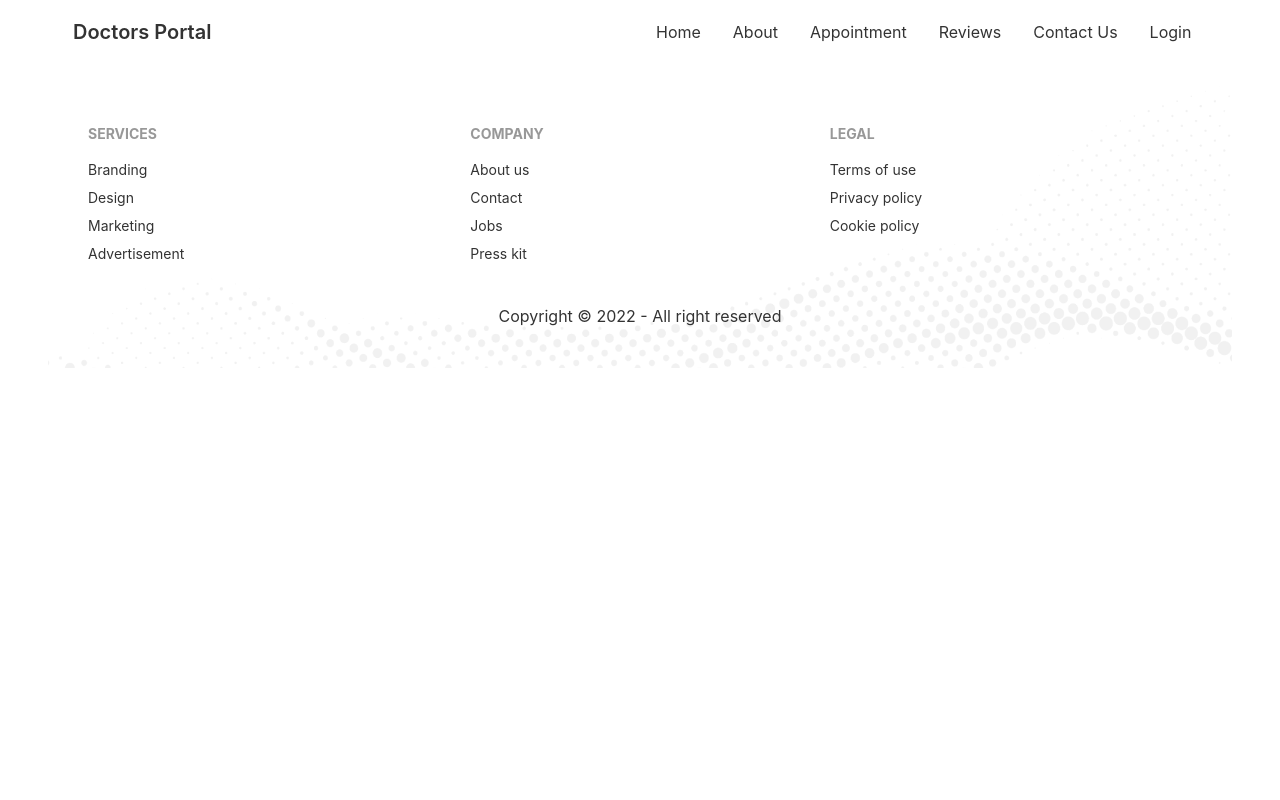
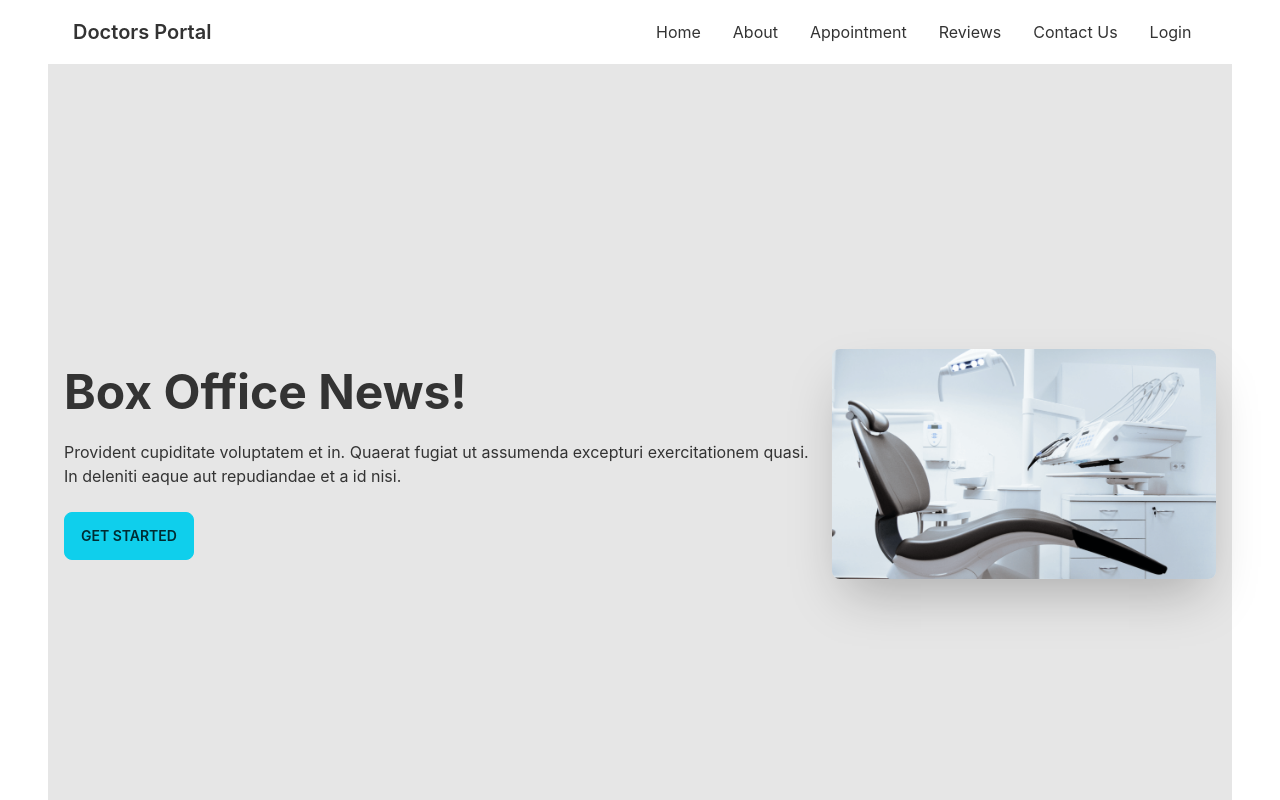
Before and after one commit to mohiuddin2721/doctors-portal-client-12-71, a React (Create React App) app: page /appointment in a window 1280 px wide. Shown: the top 800 px of the page. Built offline with nearby package versions, Linux system fonts and the light colour scheme.

Commit message:
appointment banner component created and has been implemented on appointment page

```diff
--- a/src/page/Appointment/Appointment.js
+++ b/src/page/Appointment/Appointment.js
@@ -1,9 +1,11 @@
 import React from 'react';
 import Footer from '../Shared/Footer';
+import AppointmentBanner from './AppointmentBanner';
 
 const Appointment = () => {
     return (
         <div>
+            <AppointmentBanner></AppointmentBanner>
             <Footer></Footer>
         </div>
     );
--- /dev/null
+++ b/src/page/Appointment/AppointmentBanner.js
@@ -0,0 +1,19 @@
+import React from 'react';
+import chair from '../../assets/images/chair.png';
+
+const AppointmentBanner = () => {
+    return (
+        <div class="hero min-h-screen bg-base-200">
+            <div class="hero-content flex-col lg:flex-row-reverse">
+                <img src={chair} class="max-w-sm rounded-lg shadow-2xl" alt='' />
+                <div>
+                    <h1 class="text-5xl font-bold">Box Office News!</h1>
+                    <p class="py-6">Provident cupiditate voluptatem et in. Quaerat fugiat ut assumenda excepturi exercitationem quasi. In deleniti eaque aut repudiandae et a id nisi.</p>
+                    <button class="btn btn-primary">Get Started</button>
+                </div>
+            </div>
+        </div>
+    );
+};
+
+export default AppointmentBanner;
```
